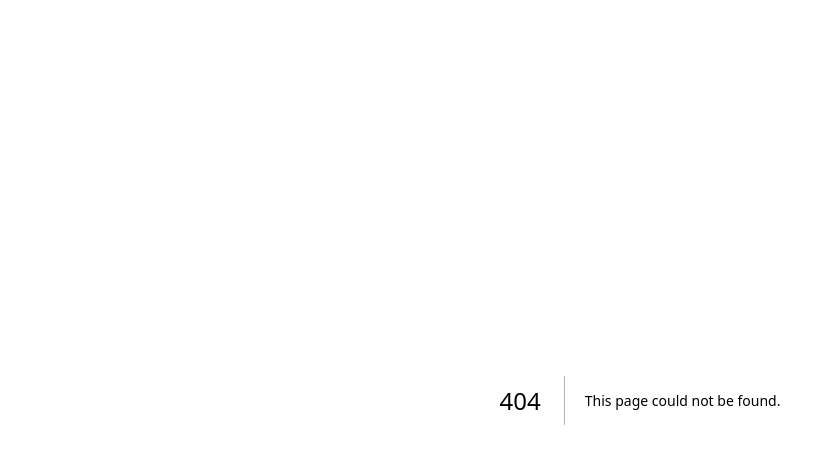
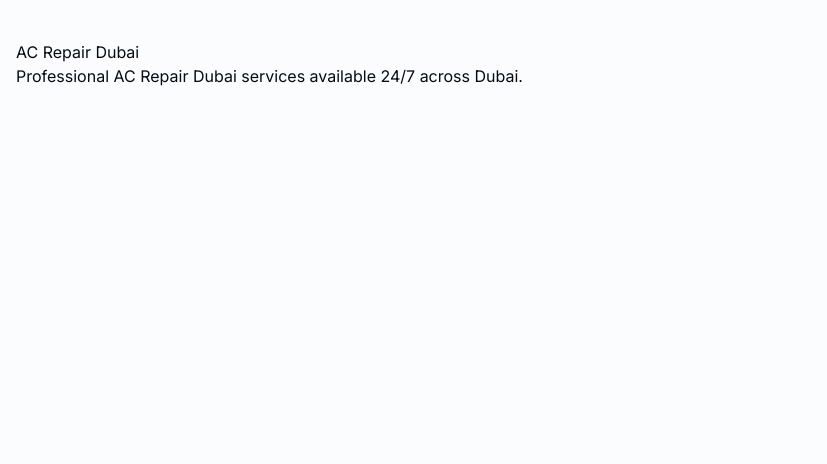
Before and after one commit to nvgrowthhub-a11y/v0-luxecare-home-services, a Next.js app: page /ac-repair-dubai in a window 1280 px wide. Before the commit this address had no page. Shown: the top 464 px of the page, without its empty margins (0-827 px from the left). Built offline with nearby package versions, Linux system fonts and the light colour scheme.

Commit message:
Create page.tsx

```diff
--- /dev/null
+++ b/app/ac-repair-dubai/page.tsx
@@ -0,0 +1,17 @@
+export const metadata = {
+  title: "AC Repair Dubai | 24/7 Emergency AC Repair Services",
+  description:
+    "Professional AC Repair Dubai services. Same-day AC repair, maintenance and installation across Dubai.",
+};
+
+export default function ACRepairPage() {
+  return (
+    <main className="container mx-auto px-4 py-10">
+      <h1>AC Repair Dubai</h1>
+
+      <p>
+        Professional AC Repair Dubai services available 24/7 across Dubai.
+      </p>
+    </main>
+  );
+}
```
